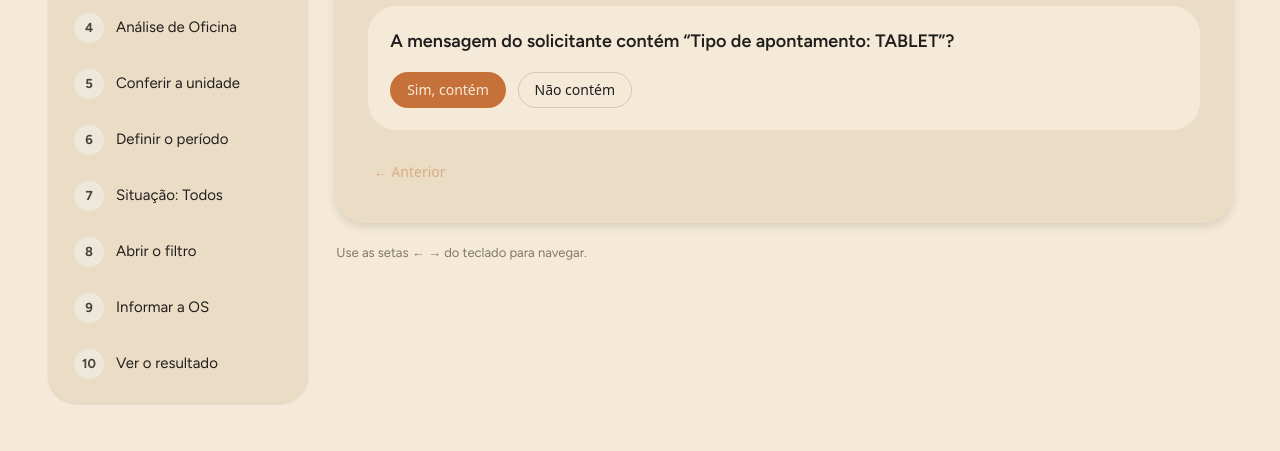
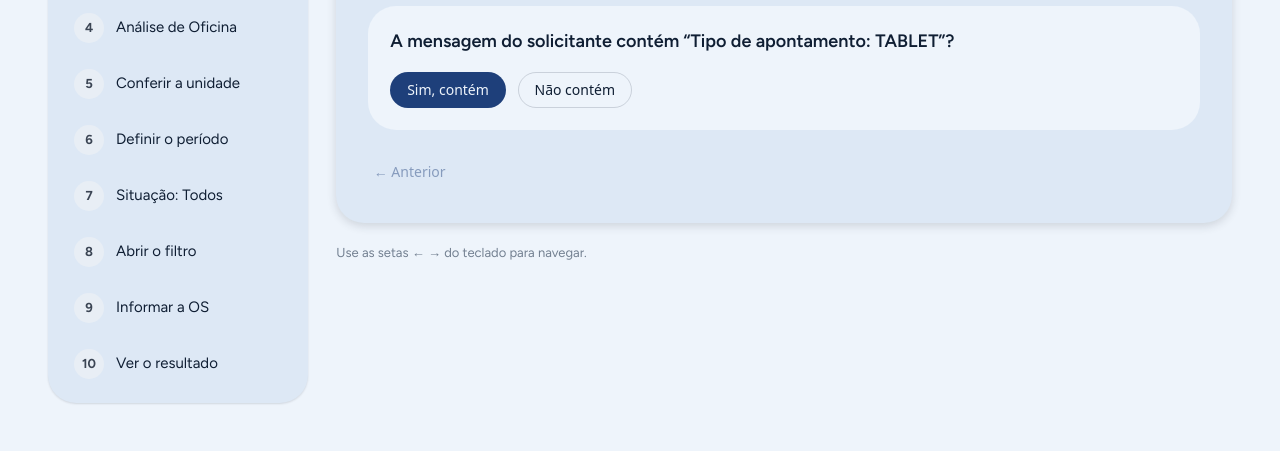
Before and after one commit to eduardoamorim1992/datamobapont, a plain HTML site: page Tutorial Apontamento.dc.html in a window 1280 px wide. Shown: the part 546-997 px from the top of the page. Drawn offline with nearby package versions, Linux system fonts and the light colour scheme; a web font is replaced by a local one.

Commit message:
Change color palette to dark and light blue
Co-Authored-By: Claude Opus 5.5 <noreply@anthropic.com>

```diff
--- a/Tutorial Apontamento.dc.html
+++ b/Tutorial Apontamento.dc.html
@@ -10,7 +10,7 @@
 <helmet>
 <link rel="stylesheet" href="_ds/organic-2f8eaa04-a40f-4445-9670-75a506048912/styles.css">
 <script src="_ds/organic-2f8eaa04-a40f-4445-9670-75a506048912/_ds_bundle.js"></script>
-<style>body{margin:0;background:var(--color-bg);color:var(--color-text);font-family:var(--font-body)}a{color:var(--color-accent-700)}a:hover{color:var(--color-accent-800)}@keyframes pulse{0%,100%{box-shadow:0 0 0 0 rgba(198,113,57,.45)}50%{box-shadow:0 0 0 8px rgba(198,113,57,0)}}</style>
+<style>body{margin:0;background:var(--color-bg);color:var(--color-text);font-family:var(--font-body)}a{color:var(--color-accent-700)}a:hover{color:var(--color-accent-800)}@keyframes pulse{0%,100%{box-shadow:0 0 0 0 rgba(58,154,217,.45)}50%{box-shadow:0 0 0 8px rgba(58,154,217,0)}}</style>
 </helmet>
 <div style="max-width:1280px;margin:0 auto;padding:clamp(20px,4vw,48px);display:flex;flex-direction:column;gap:32px">
   <header style="display:flex;flex-direction:column;gap:14px;max-width:820px">
@@ -26,7 +26,7 @@
   </header>
 
   <div style="display:flex;flex-wrap:wrap;gap:28px;align-items:flex-start">
-    <nav style="flex:1 1 260px;display:flex;flex-direction:column;gap:6px;background:var(--color-surface,#fbf4e8);border-radius:var(--radius-lg);padding:14px;box-shadow:var(--shadow-sm);max-width:360px">
+    <nav style="flex:1 1 260px;display:flex;flex-direction:column;gap:6px;background:var(--color-surface,#f4f8fd);border-radius:var(--radius-lg);padding:14px;box-shadow:var(--shadow-sm);max-width:360px">
       <sc-for list="{{ steps }}" as="s" hint-placeholder-count="10">
         <button onClick="{{ s.go }}" style="display:flex;align-items:center;gap:12px;text-align:left;border:0;cursor:pointer;padding:10px 12px;border-radius:999px;font:inherit;font-size:15px;background:{{ s.navBg }};color:{{ s.navFg }}" style-hover="background:var(--color-accent-100)">
           <span style="flex:none;width:30px;height:30px;border-radius:50%;display:grid;place-items:center;font-weight:700;font-size:13px;background:{{ s.dotBg }};color:{{ s.dotFg }}">{{ s.num }}</span>
@@ -43,7 +43,7 @@
         <span style="font-size:14px;color:var(--color-neutral-700);white-space:nowrap">Passo {{ cur.num }} de {{ total }}</span>
       </div>
 
-      <section style="display:flex;flex-direction:column;gap:18px;background:var(--color-surface,#fbf4e8);border-radius:var(--radius-lg);padding:clamp(18px,3vw,32px);box-shadow:var(--shadow-md)">
+      <section style="display:flex;flex-direction:column;gap:18px;background:var(--color-surface,#f4f8fd);border-radius:var(--radius-lg);padding:clamp(18px,3vw,32px);box-shadow:var(--shadow-md)">
         <div style="display:flex;gap:16px;align-items:flex-start">
           <span style="flex:none;width:48px;height:48px;border-radius:50%;background:var(--color-accent);color:#fff;display:grid;place-items:center;font-family:var(--font-heading);font-size:22px">{{ cur.num }}</span>
           <div style="display:flex;flex-direction:column;gap:6px;min-width:0">
--- a/_ds/organic-2f8eaa04-a40f-4445-9670-75a506048912/styles.css
+++ b/_ds/organic-2f8eaa04-a40f-4445-9670-75a506048912/styles.css
@@ -2,44 +2,44 @@
 @import url('https://fonts.googleapis.com/css2?family=Caprasimo:wght@400&family=Figtree:wght@400;600;700&display=swap');
 
 :root {
-  --color-bg: #f5ead8;
-  --color-surface: #ebddc5;
-  --color-text: #201e1d;
-  --color-accent: #c67139;
-  --color-accent-2: #7a8a5e;
-  --color-divider: color-mix(in srgb, #201e1d 16%, transparent);
+  --color-bg: #eef4fb;
+  --color-surface: #dde8f5;
+  --color-text: #0f1e33;
+  --color-accent: #1e3f7a;
+  --color-accent-2: #3a9ad9;
+  --color-divider: color-mix(in srgb, #0f1e33 16%, transparent);
 
   /* Tonal ramps — generated in OKLCH on one shared lightness scale, so the
      same step of any role matches the others in visual value. */
-  --color-neutral-100: #f9f4ed;
-  --color-neutral-200: #eee7db;
-  --color-neutral-300: #dcd3c4;
-  --color-neutral-400: #c0b6a5;
-  --color-neutral-500: #a19786;
-  --color-neutral-600: #82796a;
-  --color-neutral-700: #645c50;
-  --color-neutral-800: #474238;
-  --color-neutral-900: #2e2b25;
+  --color-neutral-100: #f6f9fc;
+  --color-neutral-200: #e8eef5;
+  --color-neutral-300: #d3dce7;
+  --color-neutral-400: #b4c0ce;
+  --color-neutral-500: #93a0b0;
+  --color-neutral-600: #738091;
+  --color-neutral-700: #566273;
+  --color-neutral-800: #3b4554;
+  --color-neutral-900: #262e3a;
 
-  --color-accent-100: #fff2eb;
-  --color-accent-200: #ffe1d0;
-  --color-accent-300: #ffc6a5;
-  --color-accent-400: #f6a06b;
-  --color-accent-500: #d67f48;
-  --color-accent-600: #b2622d;
-  --color-accent-700: #8c491a;
-  --color-accent-800: #643312;
-  --color-accent-900: #402310;
+  --color-accent-100: #eef3fc;
+  --color-accent-200: #d9e4f7;
+  --color-accent-300: #b5c9ee;
+  --color-accent-400: #84a3dc;
+  --color-accent-500: #5679c2;
+  --color-accent-600: #3a5ca6;
+  --color-accent-700: #26458a;
+  --color-accent-800: #1a3266;
+  --color-accent-900: #0f1f42;
 
-  --color-accent-2-100: #f0fae1;
-  --color-accent-2-200: #e1eecc;
-  --color-accent-2-300: #ccdbb2;
-  --color-accent-2-400: #aebf92;
-  --color-accent-2-500: #8fa073;
-  --color-accent-2-600: #728157;
-  --color-accent-2-700: #56633f;
-  --color-accent-2-800: #3d472b;
-  --color-accent-2-900: #272e1b;
+  --color-accent-2-100: #ecf8ff;
+  --color-accent-2-200: #d4efff;
+  --color-accent-2-300: #ace0fb;
+  --color-accent-2-400: #74c6f0;
+  --color-accent-2-500: #42a8dc;
+  --color-accent-2-600: #2789bd;
+  --color-accent-2-700: #1a6b95;
+  --color-accent-2-800: #124f6e;
+  --color-accent-2-900: #0b3247;
 
   --font-heading: "Caprasimo", system-ui, sans-serif;
   --font-heading-weight: 400;
@@ -58,9 +58,9 @@
 
   /* Elevation — derived from the ground: soft ink-tinted shadows on a
      light theme, a hairline edge + ambient darkness on a dark one. */
-  --shadow-sm: 0 1px 2px color-mix(in srgb, #2e2b25 14%, transparent);
-  --shadow-md: 0 3px 10px color-mix(in srgb, #2e2b25 16%, transparent);
-  --shadow-lg: 0 12px 32px color-mix(in srgb, #2e2b25 22%, transparent);
+  --shadow-sm: 0 1px 2px color-mix(in srgb, #262e3a 14%, transparent);
+  --shadow-md: 0 3px 10px color-mix(in srgb, #262e3a 16%, transparent);
+  --shadow-lg: 0 12px 32px color-mix(in srgb, #262e3a 22%, transparent);
 }
 
 body {
```
Also changed, not shown: index.html (+3 -3 lines).
